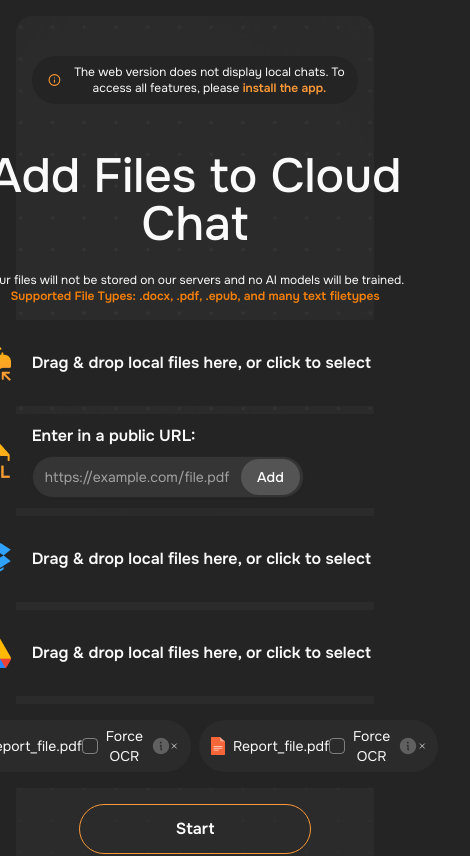
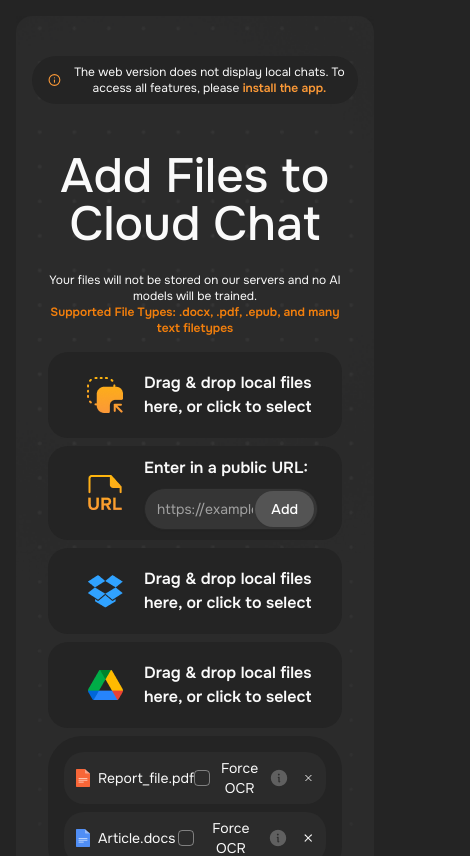
Before and after one commit to xyryc/socrates, a React (Vite) app: page / in a window 390 px wide. Shown: the top 856 px of the page, 470 px wide, since content can reach past the window. Built offline with nearby package versions, Linux system fonts and the light colour scheme.

Commit message:
fixed more reponsiveness issues

```diff
--- a/src/layouts/PageContent.tsx
+++ b/src/layouts/PageContent.tsx
@@ -69,7 +69,7 @@ const PageContent = () => {
           <div
             className="max-w-[820px] px-4 py-4 2xl:py-[20px]"
             style={{
-              "@media (min-width: 1920px)": {
+              "@media (minWidth: 1920px)": {
                 padding: "60px",
               },
             }}
@@ -124,8 +124,8 @@ const PageContent = () => {
             </div>
 
             {/* uploads */}
-            <div className="mt-2 2xl:mt-5 p-4 bg-[#242424] rounded-full flex items-center gap-2">
-              <div className="text-sm flex justify-between items-center gap-3.5 w-fit p-3 py-1.5 bg-[#2B2B2B] rounded-full">
+            <div className="mt-2 2xl:mt-5 p-4 bg-[#242424] rounded-[34px] flex flex-col sm:flex-row items-center gap-2">
+              <div className="text-sm flex justify-between items-center gap-3.5 w-fit p-3 py-1.5 bg-[#2B2B2B] rounded-[20px]">
                 <div className="flex items-center gap-2">
                   <img src={PdfIcon} alt="pdf Icon" />
                   <span>Report_file.pdf</span>
@@ -140,10 +140,10 @@ const PageContent = () => {
                 <X size={14} />
               </div>
 
-              <div className="text-sm flex justify-between items-center gap-3.5 w-fit p-3 py-1.5 bg-[#2B2B2B] rounded-full">
+              <div className="text-sm flex justify-between items-center gap-3.5 w-fit p-3 py-1.5 bg-[#2B2B2B] rounded-[20px]">
                 <div className="flex items-center gap-2">
-                  <img src={PdfIcon} alt="pdf Icon" />
-                  <span>Report_file.pdf</span>
+                  <img src={DocIcon} alt="pdf Icon" />
+                  <span>Article.docs</span>
                 </div>
 
                 <div className="text-[#B&B7B7] flex items-center gap-2">
```
